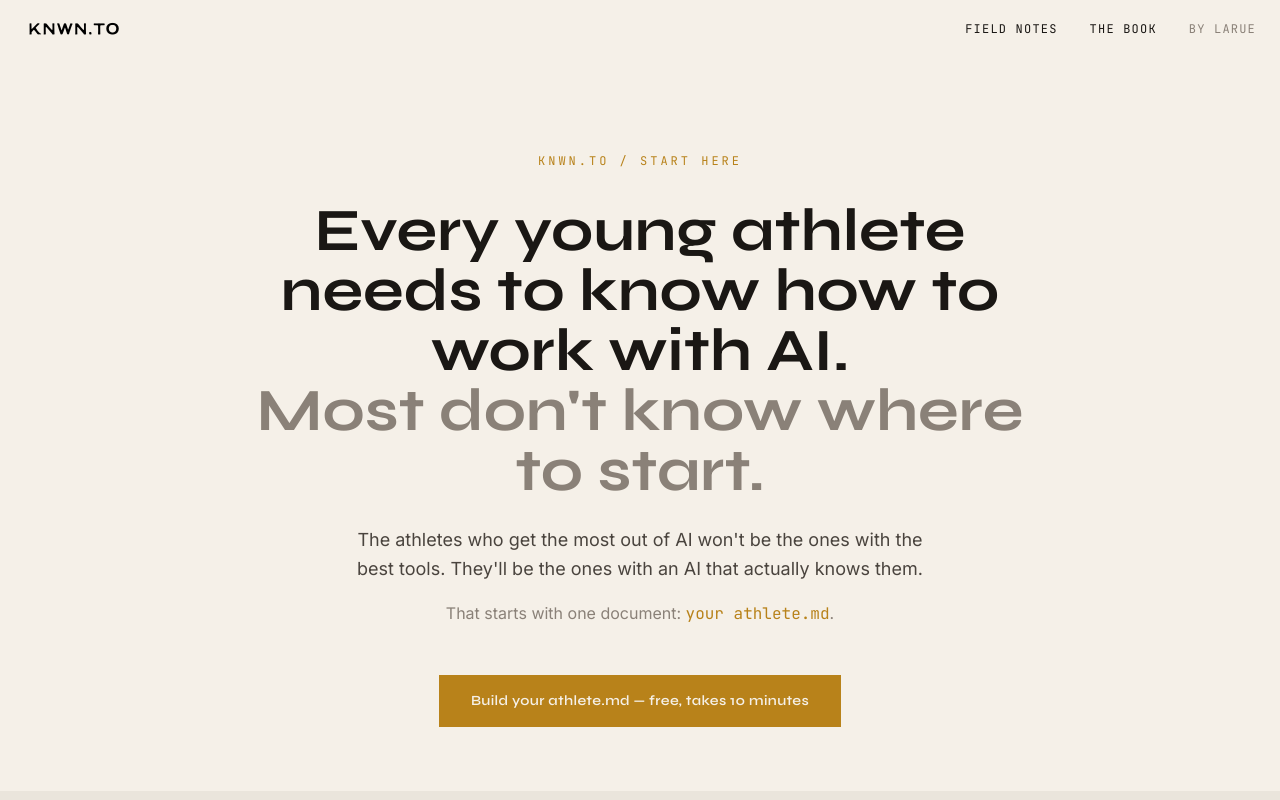
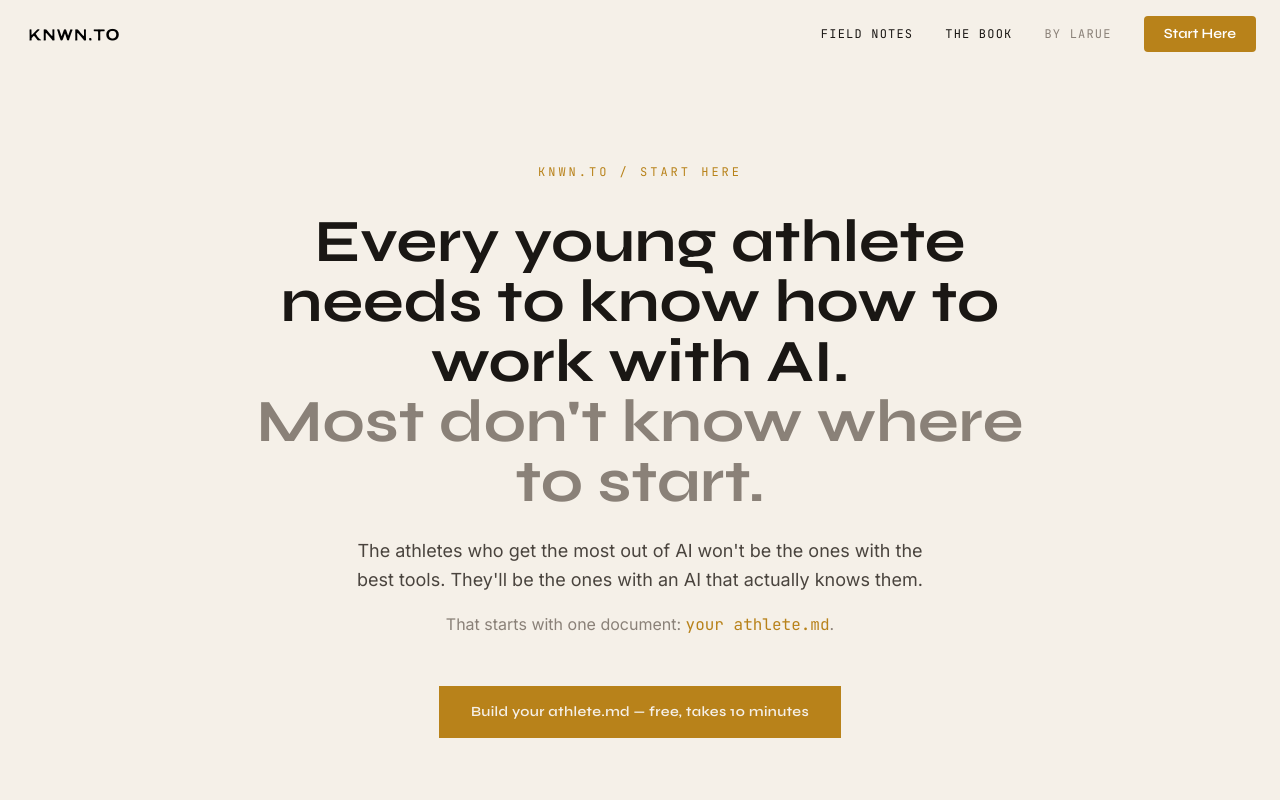
Before and after one commit to larueagent/knwn.to, a Next.js app: page /first-read in a window 1280 px wide. Shown: the top 800 px of the page. Built offline with nearby package versions, Linux system fonts and the light colour scheme; no server answers.

Commit message:
Add Start Here button to top nav linking to /first-read

```diff
--- a/components/Nav.tsx
+++ b/components/Nav.tsx
@@ -38,6 +38,12 @@ export default function Nav({ variant = "light" }: NavProps) {
         <span className={`font-mono text-xs tracking-widest uppercase ${mutedColor}`}>
           by LaRue
         </span>
+        <Link
+          href="/first-read"
+          className="bg-[#B8821A] text-white font-syne font-semibold text-sm px-5 py-2 rounded hover:bg-[#a07115] transition-colors"
+        >
+          Start Here
+        </Link>
       </div>
 
       {/* Mobile hamburger */}
@@ -63,6 +69,13 @@ export default function Nav({ variant = "light" }: NavProps) {
           <span className={`font-mono text-xs tracking-widest uppercase ${mutedColor}`}>
             by LaRue
           </span>
+          <Link
+            href="/first-read"
+            onClick={() => setOpen(false)}
+            className="bg-[#B8821A] text-white font-syne font-semibold text-sm px-5 py-2 rounded hover:bg-[#a07115] transition-colors text-center"
+          >
+            Start Here
+          </Link>
         </div>
       )}
     </nav>
```
